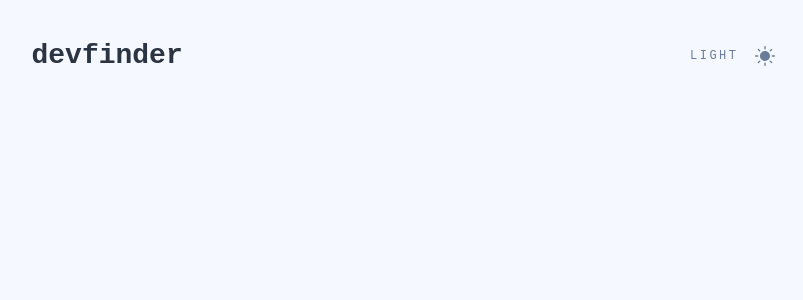
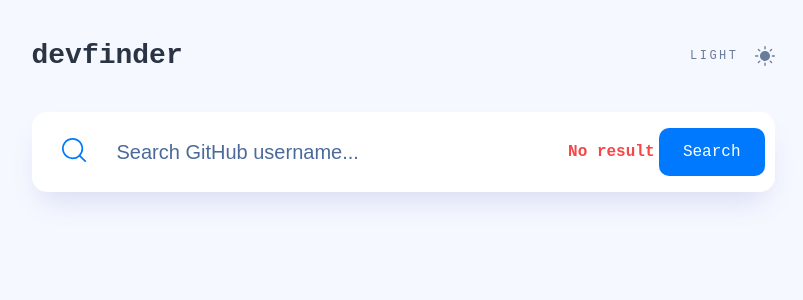
Before and after one commit to Stas9iMba/learn-react-ts, a React (Vite) app: page / in a window 1280 px wide. Shown: the top 300 px of the page, without its empty margins (237-1040 px from the left). Built offline with nearby package versions, Linux system fonts and the light colour scheme.

Commit message:
added Search

```diff
--- a/src/App.tsx
+++ b/src/App.tsx
@@ -1,10 +1,12 @@
 import Container from '~components/Container';
+import Search from '~components/Search';
 import TheHeader from '~components/TheHeader';
 
 function App() {
   return (
     <Container>
       <TheHeader />
+      <Search hasError onSubmit={() => {}} />
     </Container>
   );
 }
--- /dev/null
+++ b/src/components/Button/Button.module.scss
@@ -0,0 +1,14 @@
+.button{
+  all: unset;
+  padding: 12px 24px;
+  border-radius: 10px;
+  background-color: var(--main-color);
+  color: var(--white);
+  font-size: 1rem;
+  line-height: 1.5;
+  cursor: pointer;
+
+  &:hover {
+    background-color: var(--main-color-hover);
+  }
+}
--- /dev/null
+++ b/src/components/Button/index.tsx
@@ -0,0 +1,18 @@
+import React from 'react';
+
+import style from './Button.module.scss';
+
+type ButtonProps = {
+  children: string;
+  onClick?: React.MouseEventHandler<HTMLButtonElement>;
+};
+
+function Button({ children, onClick }: ButtonProps) {
+  return (
+    <button className={style['button']} type="button" onClick={onClick}>
+      {children}
+    </button>
+  );
+}
+
+export default Button;
--- /dev/null
+++ b/src/components/Search/Search.module.scss
@@ -0,0 +1,84 @@
+:global {
+  body[data-theme='light'] {
+    --search-bg: var(--white);
+    --search-color: var(--gray-300);
+    --search-placeholder-color: var(--gray-200);
+    --search-shadow: var(--shadow);
+  }
+
+  body[data-theme='dark'] {
+    --search-bg: var(--gray-400);
+    --search-color: var(--white);
+    --search-placeholder-color: var(--white);
+    --search-shadow: unset;
+  }
+}
+
+.search {
+  position: relative;
+  width: 100%;
+  overflow: hidden;
+  padding: 10px 10px 10px 16px;
+  background-color: var(--search-bg);
+  display: flex;
+  align-items: center;
+  box-shadow: var(--search-shadow);
+  border-radius: 15px;
+
+  @media(min-width: 767px) {
+    padding: 10px 10px 10px 30px;
+  }
+
+  &>button {
+    flex-shrink: 0;
+  }
+}
+
+.label {
+  cursor: pointer;
+}
+
+.textField {
+  flex-grow: 5;
+  padding: 0 10px;
+  height: 60px;
+  max-width: calc(100% - 100px - 20px);
+  border: none;
+  color: var(--search-color);
+  font-size: 0.75rem;
+  line-height: 1.5;
+  cursor: pointer;
+  background-color: var(--search-bg);
+
+
+  &::placeholder {
+    color: var(--search-placeholder-color);
+  }
+
+  &:focus {
+    outline: none;
+  }
+
+  @media (min-width: 767px) {
+    margin: 0 5px;
+    font-size: 1.25rem;
+    margin: 0 20px;
+  }
+}
+
+.error {
+  position: absolute;
+  right: 50%;
+  bottom: 5px;
+  color: var(--error-color);
+  font-size: 1rem;
+  line-height: 1.5;
+  font-weight: 700;
+
+  @media (min-width: 767px) {
+    right: 120px;
+    top: 50%;
+    transform: translateY(-50%);
+    bottom: unset;
+  }
+}
--- /dev/null
+++ b/src/components/Search/index.tsx
@@ -0,0 +1,52 @@
+import React, { useCallback, useRef } from 'react';
+
+import { ReactComponent as SearchIcon } from '~assets/icon-search.svg';
+import Button from '~components/Button';
+
+import style from './Search.module.scss';
+
+type SearchProps = {
+  hasError: boolean;
+  onSubmit: (text: string) => void;
+};
+
+function Search({ hasError, onSubmit }: SearchProps) {
+  const searchRef = useRef<HTMLInputElement | null>(null);
+
+  const handleSubmit = useCallback(
+    (event: React.FormEvent) => {
+      event.preventDefault();
+      const text = searchRef.current?.value;
+      if (text) {
+        onSubmit(text);
+        if (searchRef.current) {
+          searchRef.current.value = '';
+        }
+      }
+    },
+    [onSubmit],
+  );
+
+  return (
+    <form onSubmit={handleSubmit} autoComplete="off">
+      <div className={style['search']}>
+        <label className={style['label']} htmlFor="search">
+          <SearchIcon className={style['icon']} />
+        </label>
+        <input
+          className={style['textField']}
+          type="text"
+          id="search"
+          name="username"
+          placeholder="Search GitHub username..."
+          ref={searchRef}
+        />
+
+        {hasError && <div className={style['error']}>No result</div>}
+        <Button onClick={handleSubmit}>Search</Button>
+      </div>
+    </form>
+  );
+}
+
+export default Search;
```
Also changed, not shown: 1 other file (tests, documents, lock files or other folders).
